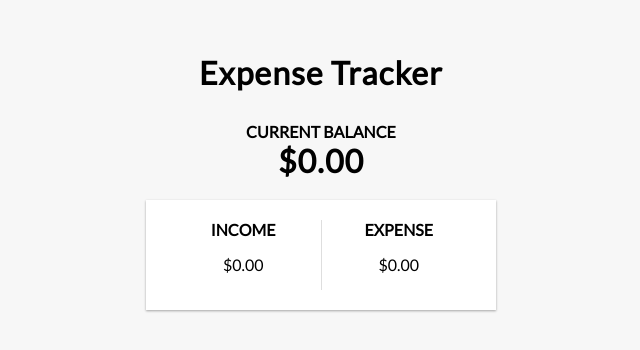
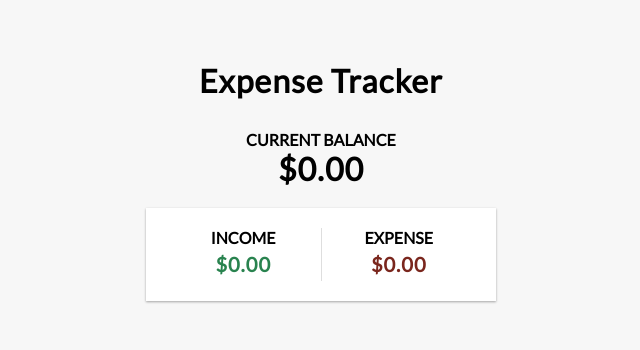
Before and after one commit to samadakram/Expense-tracker-English_session-practice, a React (Create React App) app: page / in a window 1280 px wide. Shown: the part 204-554 px from the top of the page, without its empty margins (319-959 px from the left). Built offline with nearby package versions, Linux system fonts and the light colour scheme.

Commit message:
Update AccountSummary.js
assigned class to income and expense paragraphs

```diff
--- a/src/components/AccountSummary.js
+++ b/src/components/AccountSummary.js
@@ -5,13 +5,13 @@ export const AccountSummary = ()=> {
         <div className="inc-exp-container">
             <div>
                 <h4>Income</h4>
-                <p>
+                <p className="money plus">
                     $0.00
                 </p>
             </div>
             <div>
                 <h4>Expense</h4>
-                <p>
+                <p className="money minus">
                     $0.00
                 </p>
             </div>
```
